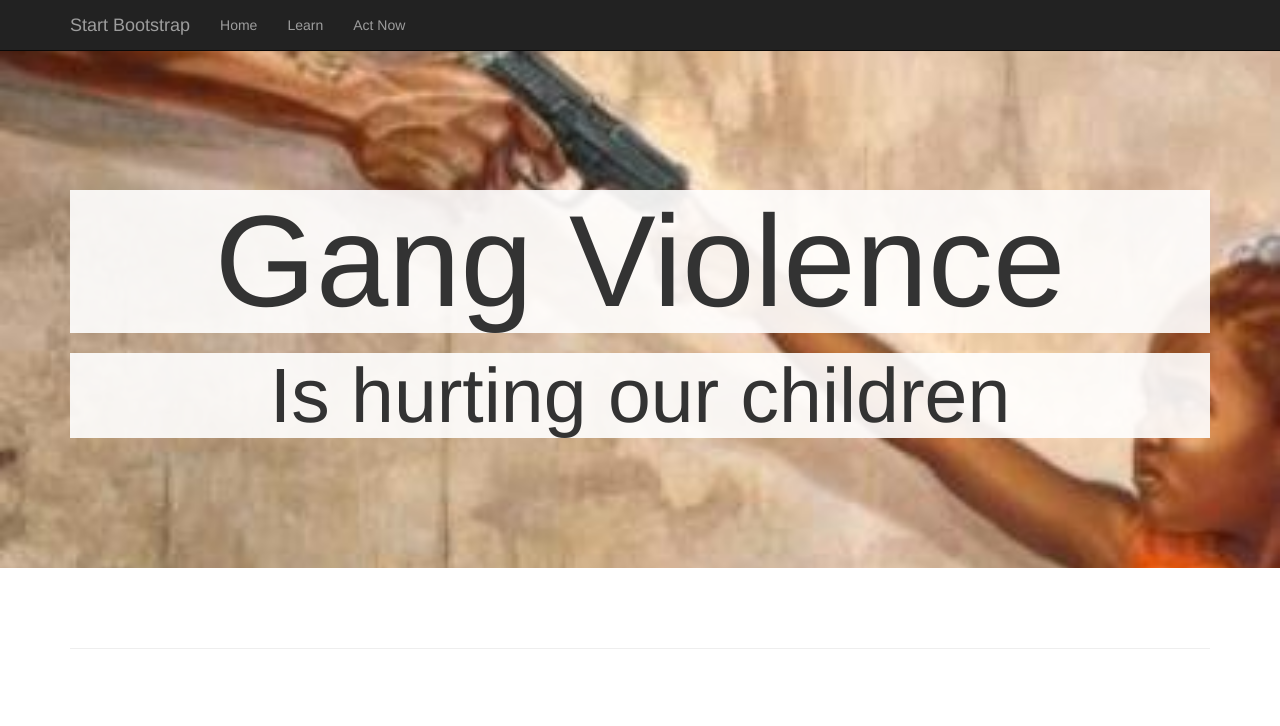
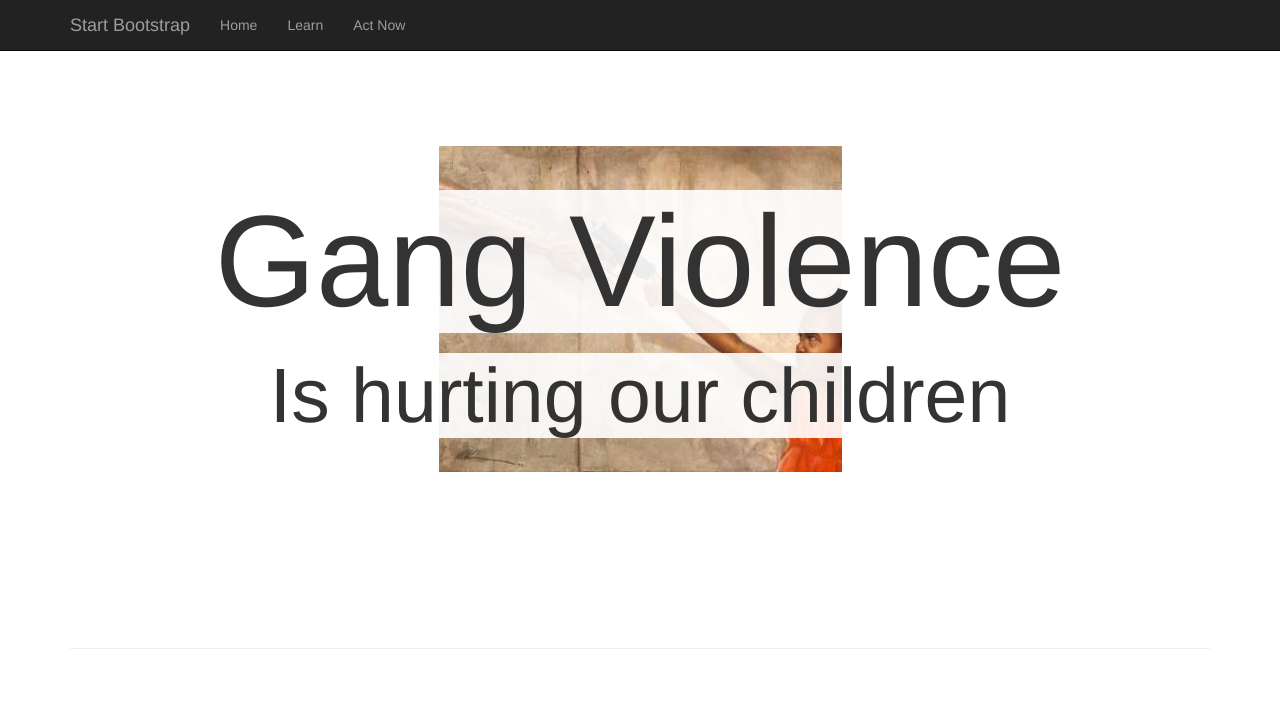
Before and after one commit to BrandonJennings/Gang-Violence, a plain HTML site: page DRUG VIOLENCE/index.html in a window 1280 px wide. Shown: the top 726 px of the page. Drawn offline with Linux system fonts and the light colour scheme; files whose address does not match are found by name.

Commit message:
Update index.html

```diff
--- a/DRUG VIOLENCE/index.html
+++ b/DRUG VIOLENCE/index.html
@@ -60,7 +60,7 @@
     </nav>
 
     <!-- Full Width Image Header -->
-    <header class="header-image">
+    <header class="header-image" style="background: url('./5afc7c1337ab51a38bc55a53ab7ac19f.jpg') no-repeat center center scroll">
         <div class="headline">
             <div class="container">
                 <h1>Gang Violence</h1>
```
